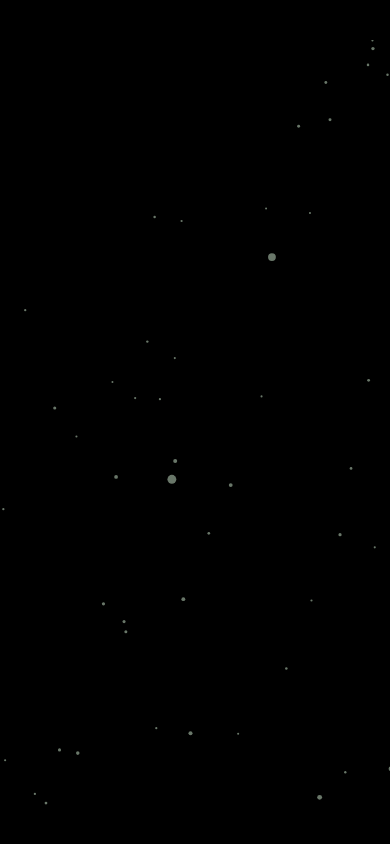
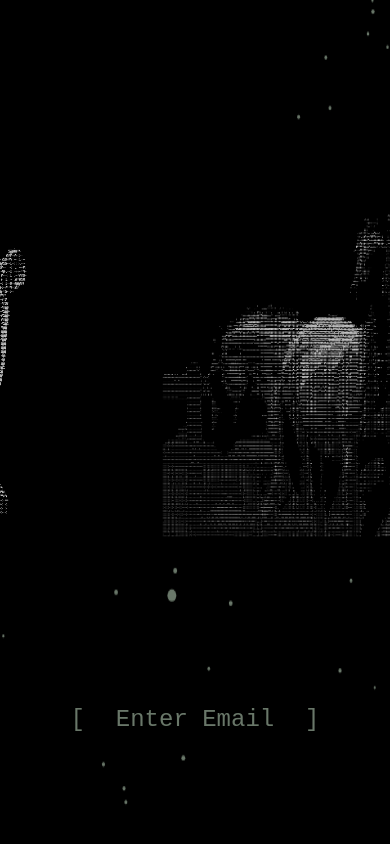
Before and after one commit to Viz-gov/promo, a React (Create React App) app: page / in a window 390 px wide. Shown: the top 844 px of the page. Built offline with nearby package versions, Linux system fonts and the light colour scheme.

Commit message:
fixed mini mobile issue

```diff
--- a/src/components/Hero.css
+++ b/src/components/Hero.css
@@ -1,11 +1,15 @@
 /* src/components/Hero.css */
 .hero {
-    background-color: #000;
-    text-align: center;
-    padding: 40px 0;
+  position: relative;       /* so the starfield can be absolutely positioned inside */
+  /* display: flex;           IMPORTANT: so flex-direction works */
   flex-direction: column;
   align-items: center;
   justify-content: center;
+  min-height: 100vh;        /* fill the browser height */
+  margin: 0;
+  padding: 150px 0;              /* remove large top/bottom padding */
+  background-color: #000;
+  text-align: center;
 }
 
   .carousel-slide {
@@ -39,6 +43,55 @@
 
 .enter-email .bracket {
   margin: 0 8px;
+  position: relative;
+  background-color: #000;
+  text-align: center;
+  padding: 100px 0; /* Increased top padding to move everything down */
+  flex-direction: column;
+  align-items: center;
+  justify-content: center;
+  overflow: hidden;
+}
+
+/* Make the starfield canvas cover the entire section */
+.starfield {
+  position: absolute;
+  top: 0;
+  left: 0;
+  width: 100%;
+  height: 100%;
+  z-index: 0;
+}
+
+/* Ensure carousel and email input are above the canvas */
+.carousel-slide, .enter-email {
+  position: relative;
+  z-index: 1;
+}
+
+.carousel-slide {
+  display: flex;
+  justify-content: center;
+  align-items: center;
+  width: 100%;
+  max-width: 400px;
+  margin: 0 auto;
+  padding: 0;
+  box-sizing: border-box;
+  margin-bottom: 150px; /* Adjust spacing between hero section and email */
+
+}
+
+.carousel-slide img {
+  border-radius: 4px;
+}
+
+.enter-email {
+  margin-top: 0px;
+  font-size: 24px;
+  font-family: 'Courier New', Courier, monospace;
+  color: #697769;
+  margin-bottom: 0px;
 }
 
 .enter-email .bracket {
```
Lines whose indentation alone changed are shown as unchanged.
